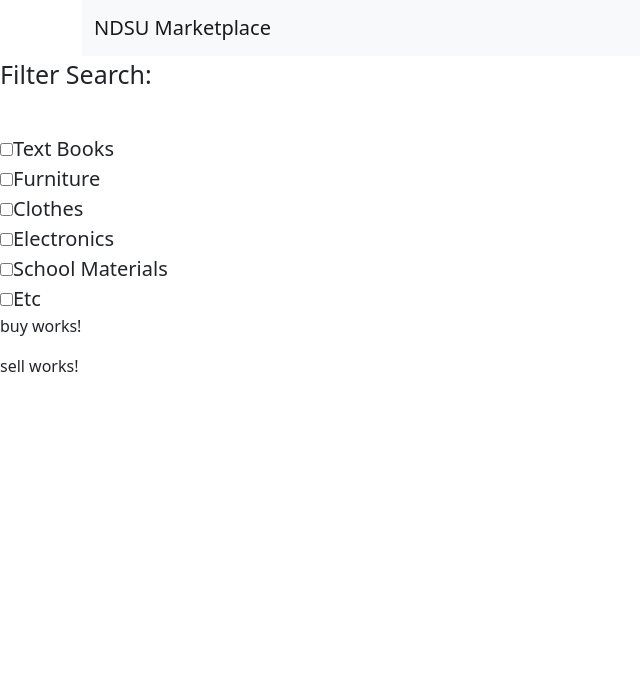
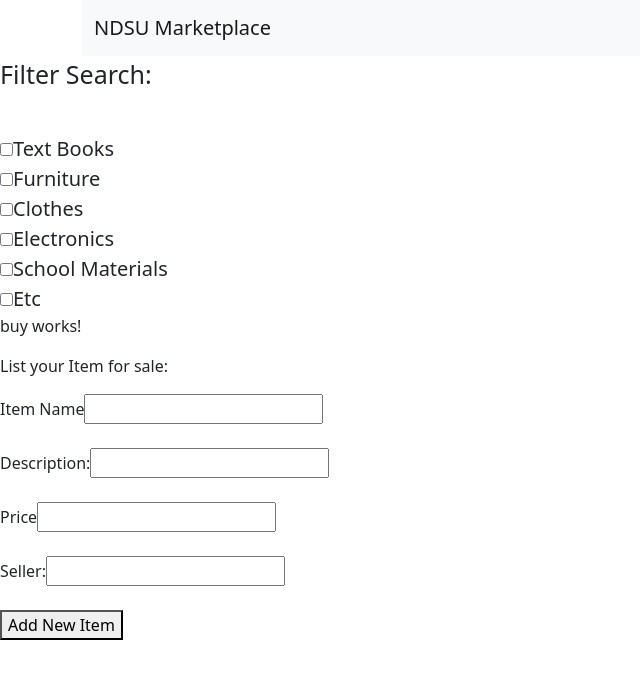
Before and after one commit to dillynewst/ndsu-marketplace, an Angular app in the folder ndsu-marketplace/: page / in a window 1280 px wide. Shown: the top 678 px of the page, without its empty margins (0-640 px from the left). Built offline with nearby package versions, Linux system fonts and the light colour scheme.

Commit message:
sell html

```diff
--- a/ndsu-marketplace/src/app/sell/sell.component.html
+++ b/ndsu-marketplace/src/app/sell/sell.component.html
@@ -1 +1,15 @@
-<p>sell works!</p>
+<p>List your Item for sale:</p>
+
+<label for="itemName">Item Name</label>
+<input type="text" id="itemNameInput" name="itemNameInput"><br><br>
+
+<label for="description">Description:</label>
+<input type="text" id="descriptionInput" name="descriptionInput"><br><br>
+
+<label for="price">Price</label>
+<input type="text" id="priceInput" name="priceInput"><br><br>
+
+<label for="seller">Seller:</label>
+<input type="text" id="sellerinput" name="sellerinput"><br><br>
+
+<button (click)="addNew()">Add New Item</button>
```
